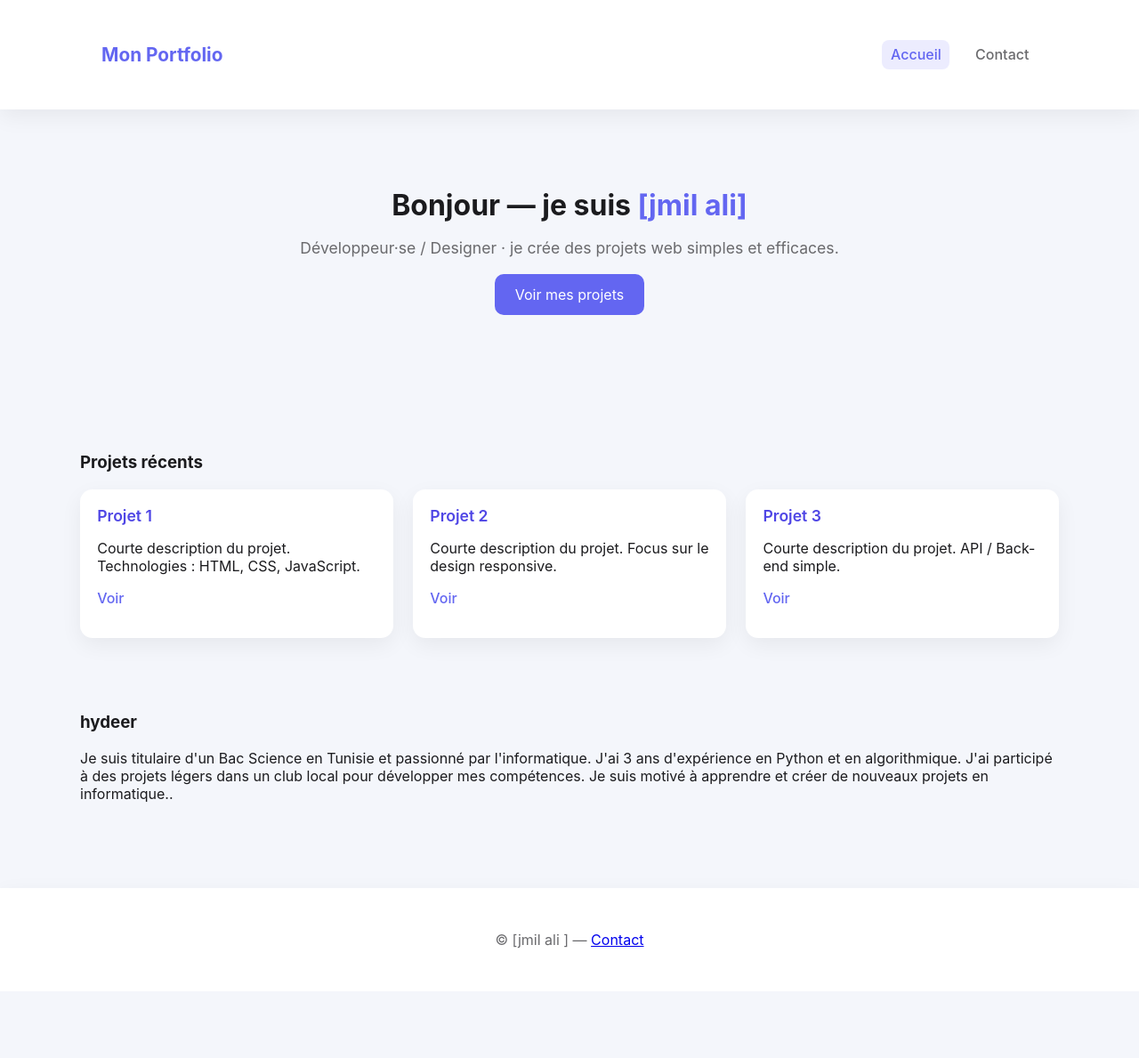
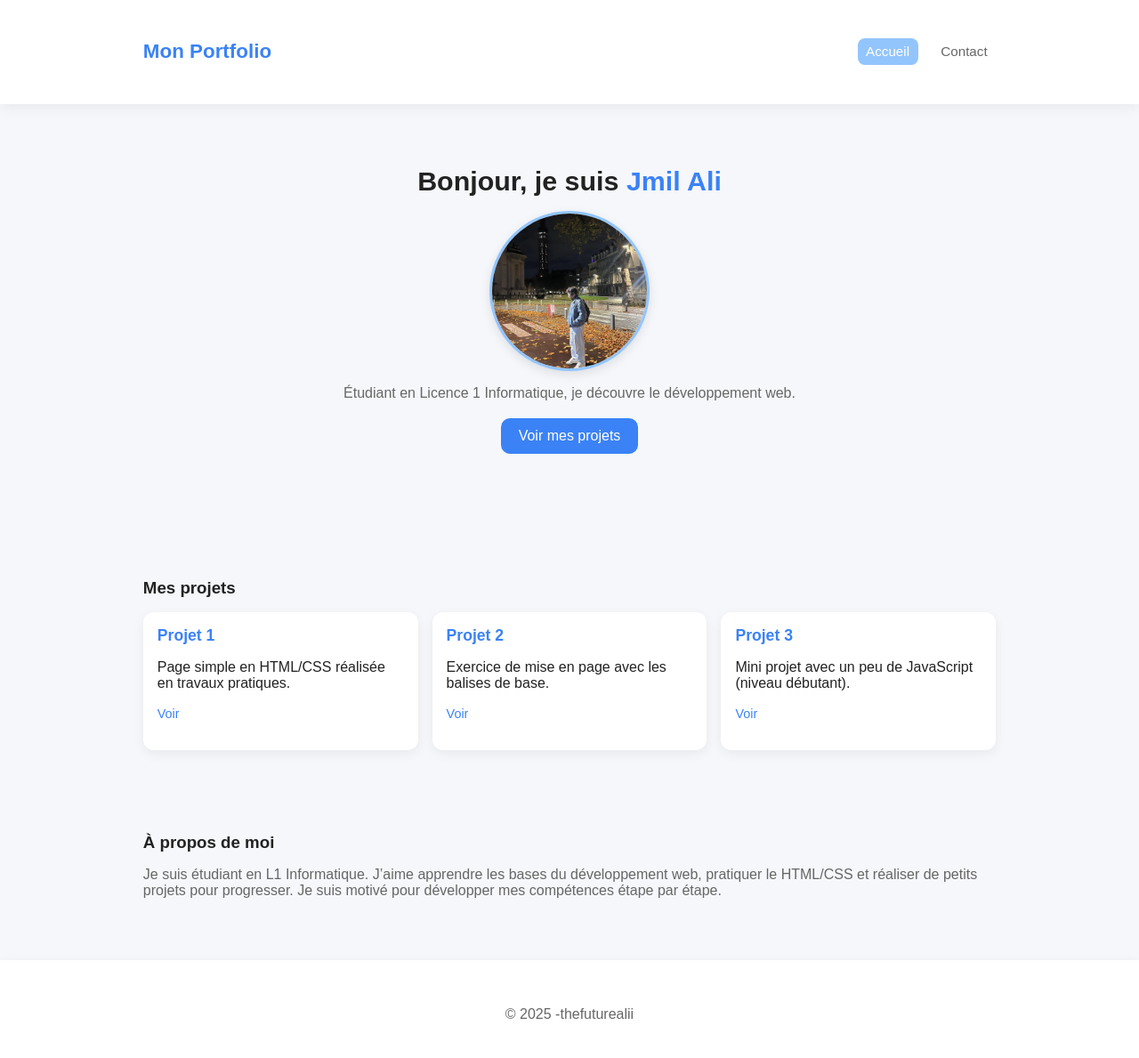
Before and after one commit to jmiilaliii11/mon_portfolio, a plain HTML site: page index.html in a window 1280 px wide. Shown: the whole page at 89% size. Before the commit the page ends 1114 px from the top, so only its background shows below. Drawn offline with Linux system fonts and the light colour scheme.

Commit message:
Add files via upload

```diff
--- a/index.html
+++ b/index.html
@@ -2,14 +2,17 @@
 <html lang="fr">
 <head>
     <meta charset="utf-8">
-  <meta name="viewport" content="width=device-width,initial-scale=1">
-  <title>Portfolio — Accueil</title>
+    <meta name="viewport" content="width=device-width, initial-scale=1">
+    <title>Accueil - Portfolio</title>
     <link rel="stylesheet" href="style.css">
 </head>
+
 <body>
+
 <header class="site-header">
     <div class="container header-inner">
         <h1 class="logo">Mon Portfolio</h1>
+
         <nav>
             <ul class="nav">
                 <li><a href="index.html" class="active">Accueil</a></li>
@@ -20,48 +23,62 @@
 </header>
 
 <main>
+
+    <!-- HERO -->
     <section class="hero">
         <div class="container">
-        <h2>Bonjour — je suis <span class="accent">[jmil ali]</span></h2>
-        <p class="lead">Développeur·se / Designer · je crée des projets web simples et efficaces.</p>
+            <h2>Bonjour, je suis <span class="accent">Jmil Ali</span></h2>
+
+            <!-- IMAGE PERSONNELLE -->
+            <img src="profil.jpeg" alt="Jmil Ali" class="hero-img">
+
+            <p class="lead">Étudiant en Licence 1 Informatique, je découvre le développement web.</p>
             <p><a class="btn" href="#projets">Voir mes projets</a></p>
         </div>
     </section>
 
+    <!-- PROJETS -->
     <section id="projets" class="container projets">
-      <h3>Projets récents</h3>
+        <h3>Mes projets</h3>
+
         <div class="grid">
             <article class="card">
                 <h4>Projet 1</h4>
-          <p>Courte description du projet. Technologies : HTML, CSS, JavaScript.</p>
+                <p>Page simple en HTML/CSS réalisée en travaux pratiques.</p>
                 <p><a class="small-link" href="#">Voir</a></p>
             </article>
+
             <article class="card">
                 <h4>Projet 2</h4>
-          <p>Courte description du projet. Focus sur le design responsive.</p>
+                <p>Exercice de mise en page avec les balises de base.</p>
                 <p><a class="small-link" href="#">Voir</a></p>
             </article>
+
             <article class="card">
                 <h4>Projet 3</h4>
-          <p>Courte description du projet. API / Back-end simple.</p>
+                <p>Mini projet avec un peu de JavaScript (niveau débutant).</p>
                 <p><a class="small-link" href="#">Voir</a></p>
             </article>
         </div>
     </section>
 
+    <!-- ABOUT -->
     <section class="container about">
-      <h3>hydeer</h3>
-      <p> Je suis titulaire d'un Bac Science en Tunisie et passionné par l'informatique.
-    J'ai 3 ans d'expérience en Python et en algorithmique.
-    J'ai participé à des projets légers dans un club local pour développer mes compétences.
-    Je suis motivé à apprendre et créer de nouveaux projets en informatique..</p>
+        <h3>À propos de moi</h3>
+        <p>
+            Je suis étudiant en L1 Informatique. J’aime apprendre les bases du développement web,
+            pratiquer le HTML/CSS et réaliser de petits projets pour progresser. Je suis motivé
+            pour développer mes compétences étape par étape.
+        </p>
     </section>
+
 </main>
 
 <footer class="site-footer">
     <div class="container footer-inner">
-      <p>© <span id="year"></span> [jmil ali ] — <a href="contact.html">Contact</a></p>
+        <p>© 2025 -thefuturealii</p>
     </div>
 </footer>
 
 </body>
+</html>
--- a/style.css
+++ b/style.css
@@ -1,72 +1,173 @@
-/* style.css — design amélioré, plus moderne & élégant */
-:root{
---bg: #f4f6fb;
---card: #ffffff;
---text: #1b1b1e;
---muted: #6a6a6d;
---accent: #6366f1; /* violet moderne */
---accent-dark: #4f46e5;
---radius: 14px;
---shadow: 0 8px 24px rgba(0,0,0,0.06);
---container: 1100px;
+/* ---- Couleurs et style général ---- */
+:root {
+    --bg: #f5f7fa;
+    --text: #222;
+    --accent: #3b82f6;       /* bleu doux */
+    --accent-light: #93c5fd;
+    --card: #ffffff;
+    --muted: #666;
+    --radius: 12px;
+    --shadow: 0 4px 14px rgba(0,0,0,0.06);
 }
-*{box-sizing:border-box}
-body{
-margin:0;
-font-family: "Inter", system-ui, sans-serif;
-background:var(--bg);
-color:var(--text);
+
+* {
+    box-sizing: border-box;
 }
-.container{max-width:var(--container);margin:0 auto;padding:1.5rem}
 
+body {
+    margin: 0;
+    font-family: Arial, sans-serif;
+    background: var(--bg);
+    color: var(--text);
+}
 
-/* HEADER */
-.site-header{background:#fff;box-shadow:var(--shadow);padding:0.7rem 0}
-.header-inner{display:flex;align-items:center;justify-content:space-between}
-.logo{font-size:1.3rem;font-weight:700;color:var(--accent)}
-.nav{list-style:none;display:flex;gap:1.2rem;padding:0;margin:0}
-.nav a{text-decoration:none;color:var(--muted);font-weight:500;padding:0.4rem 0.6rem;border-radius:8px;transition:0.2s}
-.nav a.active, .nav a:hover{color:var(--accent);background:rgba(99,102,241,0.12)}
+.container {
+    max-width: 1000px;
+    margin: 0 auto;
+    padding: 1.3rem;
+}
 
+/* ---- HEADER ---- */
+.site-header {
+    background: #fff;
+    box-shadow: var(--shadow);
+    padding: 0.6rem 0;
+}
 
-/* HERO */
-.hero{padding:4rem 0;text-align:center}
-.hero h2{font-size:2rem;margin:0 0 0.5rem;font-weight:700}
-.hero .lead{color:var(--muted);font-size:1.1rem;margin-bottom:1.2rem}
-.accent{color:var(--accent)}
-.btn{display:inline-block;background:var(--accent);padding:0.8rem 1.4rem;font-size:1rem;color:white;border-radius:10px;text-decoration:none;transition:0.2s}
-.btn:hover{background:var(--accent-dark)}
+.header-inner {
+    display: flex;
+    justify-content: space-between;
+    align-items: center;
+}
 
+.logo {
+    color: var(--accent);
+    font-size: 1.4rem;
+    font-weight: bold;
+}
 
-/* PROJETS */
-.projets{padding:2rem 0}
-.grid{display:grid;grid-template-columns:repeat(auto-fit,minmax(260px,1fr));gap:1.4rem}
-.card{background:var(--card);padding:1.2rem;border-radius:var(--radius);box-shadow:var(--shadow);transition:0.2s}
-.card:hover{transform:translateY(-4px);box-shadow:0 12px 28px rgba(0,0,0,0.09)}
-.card h4{margin:0 0 0.5rem;font-size:1.1rem;font-weight:600;color:var(--accent-dark)}
-.small-link{color:var(--accent);text-decoration:none;font-weight:500}
+.nav {
+    list-style: none;
+    display: flex;
+    gap: 1rem;
+    padding: 0;
+    margin: 0;
+}
 
+.nav a {
+    text-decoration: none;
+    color: var(--muted);
+    padding: 0.4rem 0.6rem;
+    border-radius: 8px;
+    transition: 0.2s;
+    font-size: 0.95rem;
+}
 
-/* ABOUT */
-.about{padding:2rem 0}
+.nav a:hover,
+.nav a.active {
+    background: var(--accent-light);
+    color: #fff;
+}
 
+/* ---- HERO ---- */
+.hero {
+    text-align: center;
+    padding: 3rem 0 2rem;
+}
 
-/* CONTACT */
-.contact-form{max-width:740px;margin:3rem auto}
-.contact-form form{background:var(--card);padding:1.5rem 1.8rem;border-radius:var(--radius);box-shadow:var(--shadow)}
-label{display:block;margin-top:1rem;font-size:0.95rem;font-weight:600;color:var(--muted)}
-input, textarea{width:100%;padding:0.75rem;border-radius:10px;border:1px solid #ddd;margin-top:0.35rem;font-size:1rem;font-family:inherit}
-button.btn{margin-top:1rem;width:100%}
+.hero h2 {
+    margin: 0 0 0.5rem;
+    font-size: 1.9rem;
+}
 
+.accent {
+    color: var(--accent);
+}
 
-/* FOOTER */
-.site-footer{margin-top:3rem;padding:1.5rem 0;background:#fff;box-shadow:var(--shadow)}
-.footer-inner{display:flex;align-items:center;justify-content:center}
-.footer-inner p{margin:0;color:var(--muted)}
+.lead {
+    color: var(--muted);
+    margin-bottom: 1.2rem;
+}
 
+.btn {
+    display: inline-block;
+    background: var(--accent);
+    color: #fff;
+    padding: 0.7rem 1.2rem;
+    border-radius: 10px;
+    text-decoration: none;
+    transition: 0.2s;
+}
 
-/* RESPONSIVE */
-@media(max-width:600px){
-.header-inner{flex-direction:column;gap:0.5rem}
-.hero h2{font-size:1.5rem}
+.btn:hover {
+    background: #2563eb;
 }
+
+/* ---- IMAGE HERO ---- */
+.hero-img {
+    display: block;
+    margin: 1rem auto;
+    width: 180px;
+    height: 180px;
+    object-fit: cover;
+    border-radius: 50%;
+    border: 3px solid var(--accent-light);
+    box-shadow: 0 4px 12px rgba(0,0,0,0.1);
+}
+
+/* ---- PROJETS ---- */
+.projets {
+    margin-top: 2rem;
+}
+
+.projets h3 {
+    margin-bottom: 1rem;
+}
+
+.grid {
+    display: grid;
+    grid-template-columns: repeat(auto-fit, minmax(250px, 1fr));
+    gap: 1rem;
+}
+
+.card {
+    background: var(--card);
+    border-radius: var(--radius);
+    padding: 1rem;
+    box-shadow: var(--shadow);
+}
+
+.card h4 {
+    margin: 0 0 0.4rem;
+    color: var(--accent);
+    font-size: 1.1rem;
+}
+
+.small-link {
+    text-decoration: none;
+    color: var(--accent);
+    font-size: 0.9rem;
+}
+
+/* ---- ABOUT ---- */
+.about {
+    margin-top: 2rem;
+}
+
+.about h3 {
+    margin-bottom: 0.5rem;
+}
+
+.about p {
+    color: var(--muted);
+}
+
+/* ---- FOOTER ---- */
+.site-footer {
+    background: #fff;
+    box-shadow: var(--shadow);
+    padding: 1rem 0;
+    margin-top: 2rem;
+    text-align: center;
+    color: var(--muted);
+}
```
Also changed, not shown: index2.html (+18 -13 lines), profil.jpeg (added). Lines whose indentation alone changed are shown as unchanged.
